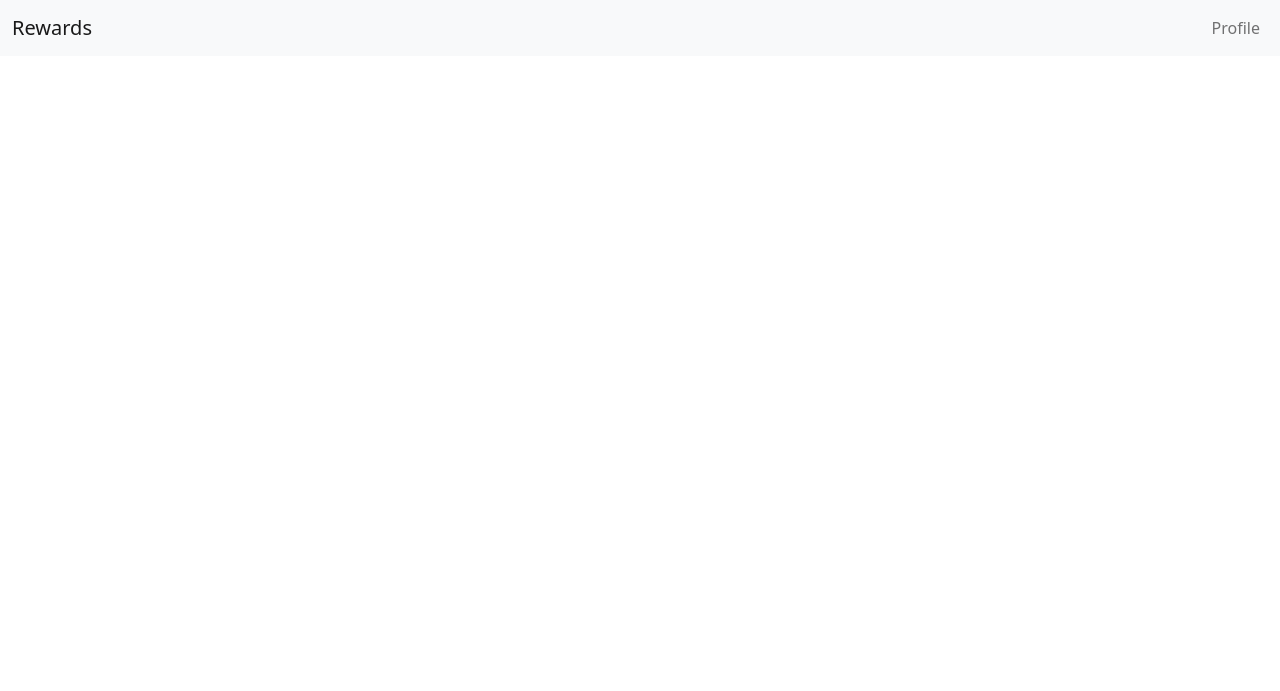
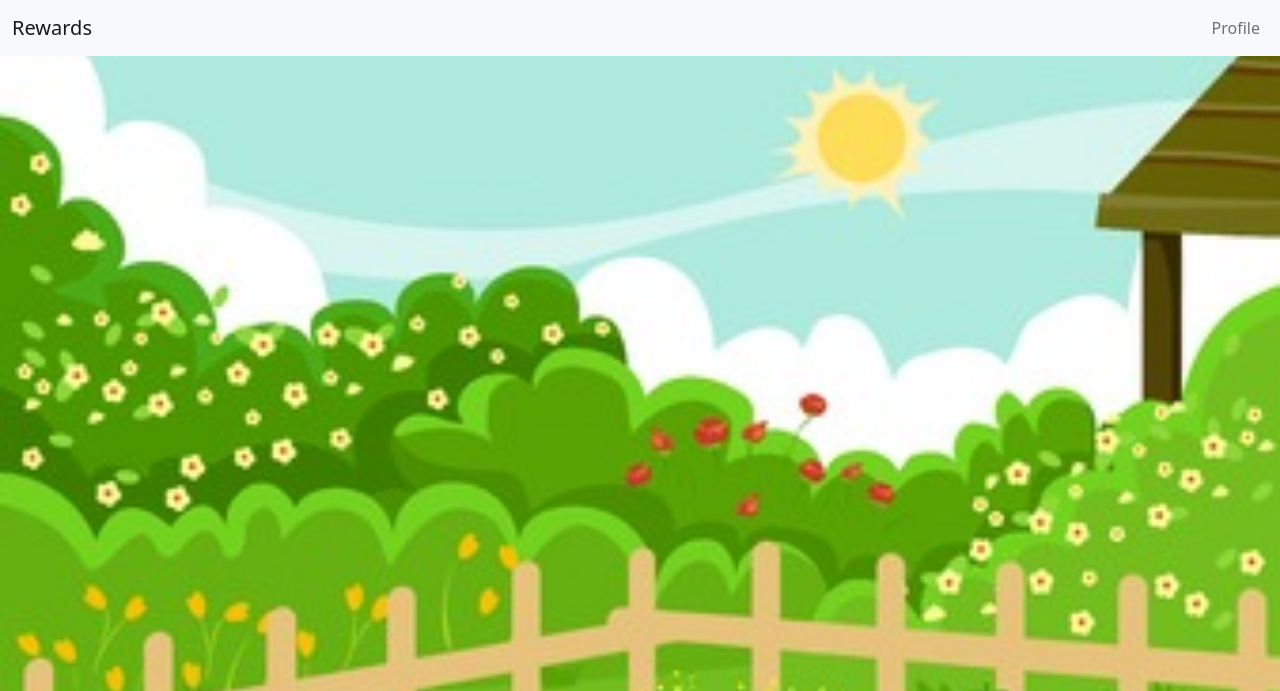
Before and after one commit to MattFlores15/reward, a plain HTML site: page reward.html in a window 1280 px wide. Shown: the top 691 px of the page. Drawn offline with nearby package versions, Linux system fonts and the light colour scheme.

Commit message:
added garden background

```diff
--- a/reward.html
+++ b/reward.html
@@ -68,7 +68,8 @@
 
 <style>
   body {
-    background-image: url('/images/garden.jpg') no-repeat;
+    background-image: url('/images/garden.jpg');
+    background-repeat: no-repeat;
     background-size: cover;
   }
   </style>
```
